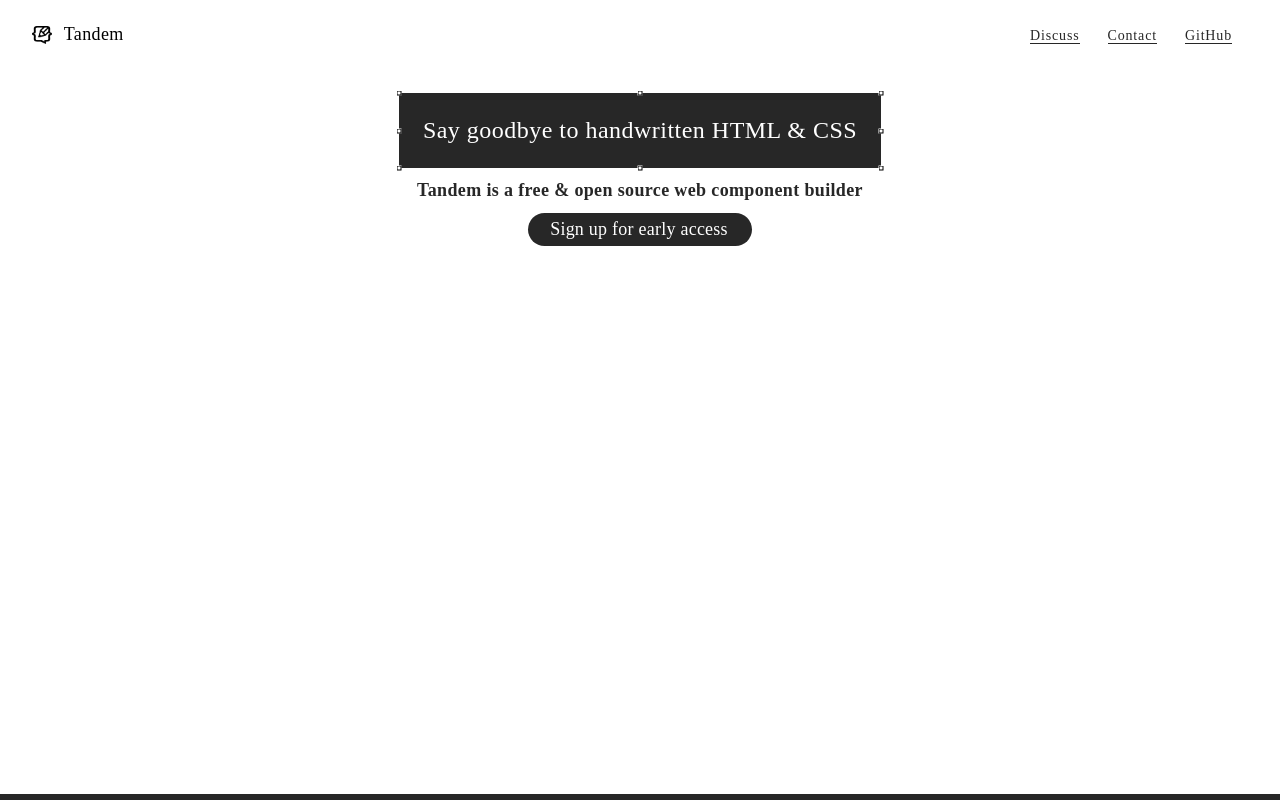
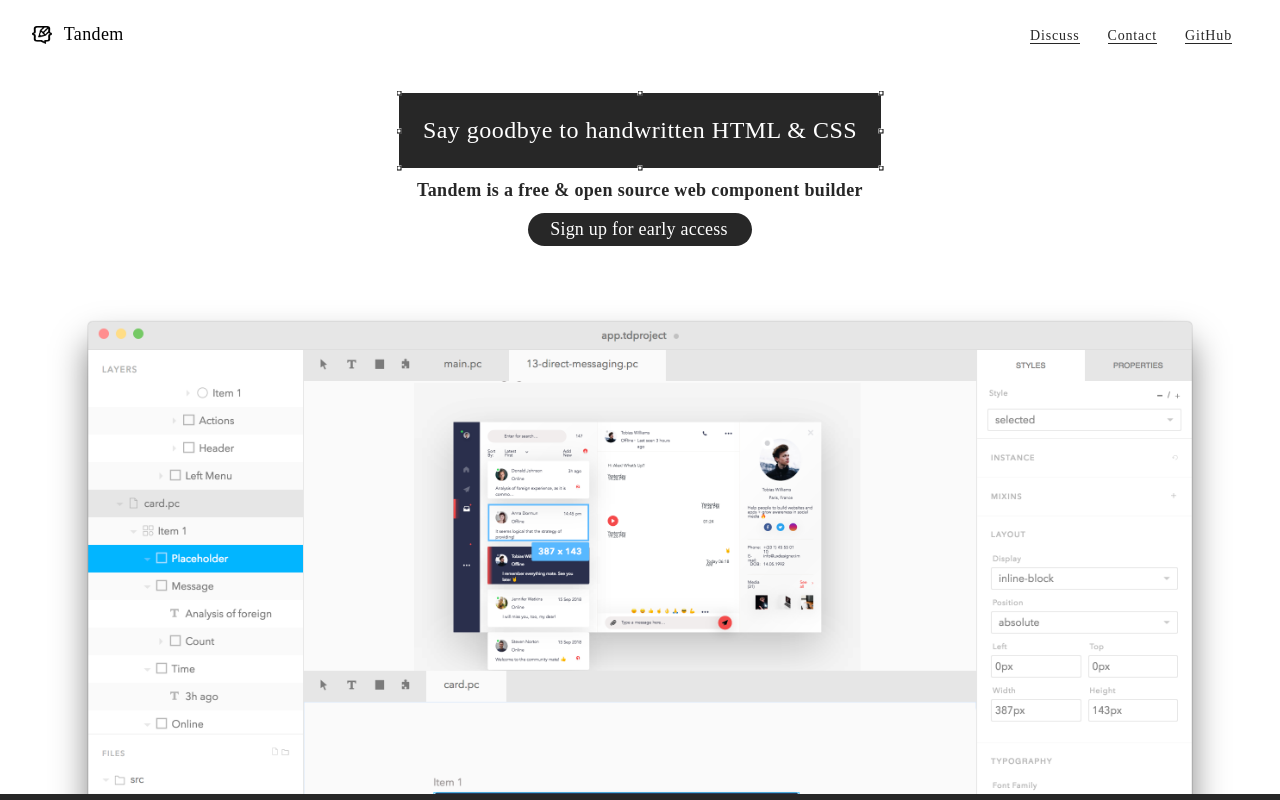
Before and after one commit to tandemcode/website, a website: page docs/index.html in a window 1280 px wide. Shown: the top 800 px of the page. Drawn offline with Linux system fonts and the light colour scheme.

Commit message:
add image

```diff
--- a/docs/index.html
+++ b/docs/index.html
@@ -306,7 +306,7 @@
   background-size: 100%;
   display: block;
   max-width: 1200px;
-  background-image: url(assets/screenshot-3.png);
+  background-image: url(screenshot-3.png);
   height: 500px;
   margin-right: auto;
   margin-left: auto;
```
Also changed, not shown: docs/screenshot-3.png (added).
